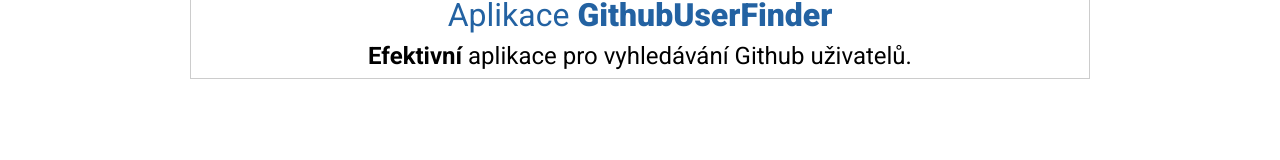
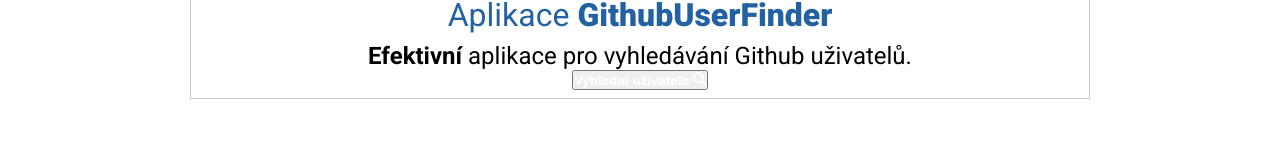
Before and after one commit to pettik/engeto-react-web, a React (Create React App) app: page / in a window 1280 px wide. Shown: the part 263-423 px from the top of the page. Built offline with nearby package versions, Linux system fonts and the light colour scheme.

Commit message:
Update Home.js

```diff
--- a/src/pages/Home.js
+++ b/src/pages/Home.js
@@ -1,5 +1,6 @@
 import './Home.css';
 import { useState, useEffect } from 'react';
+import { Link } from "react-router-dom"
 import { FaMagnifyingGlass } from 'react-icons/fa6';
 import { FiGithub } from 'react-icons/fi';
 
@@ -40,6 +41,10 @@
         <h3>
           <span>{title}</span> aplikace pro vyhledávání Github uživatelů.
         </h3>
+        <button className="btn__home"><Link to="/github-profiles">Vyhledat uživatele <FaMagnifyingGlass className="btn__magnifying__icon" /></Link></button>
+      </section>
+      <section className="benefits__section">
+
       </section>
     </main>
   );
```
